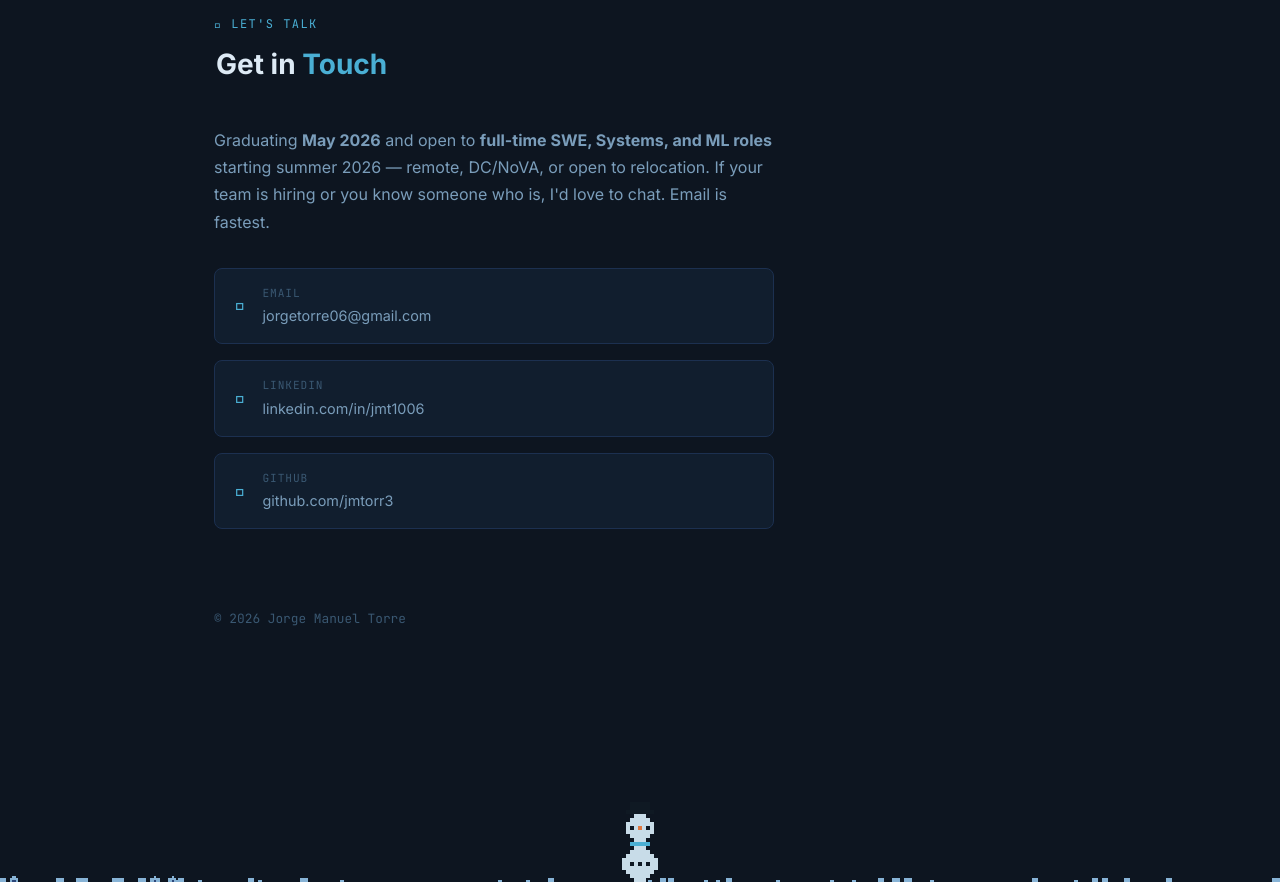
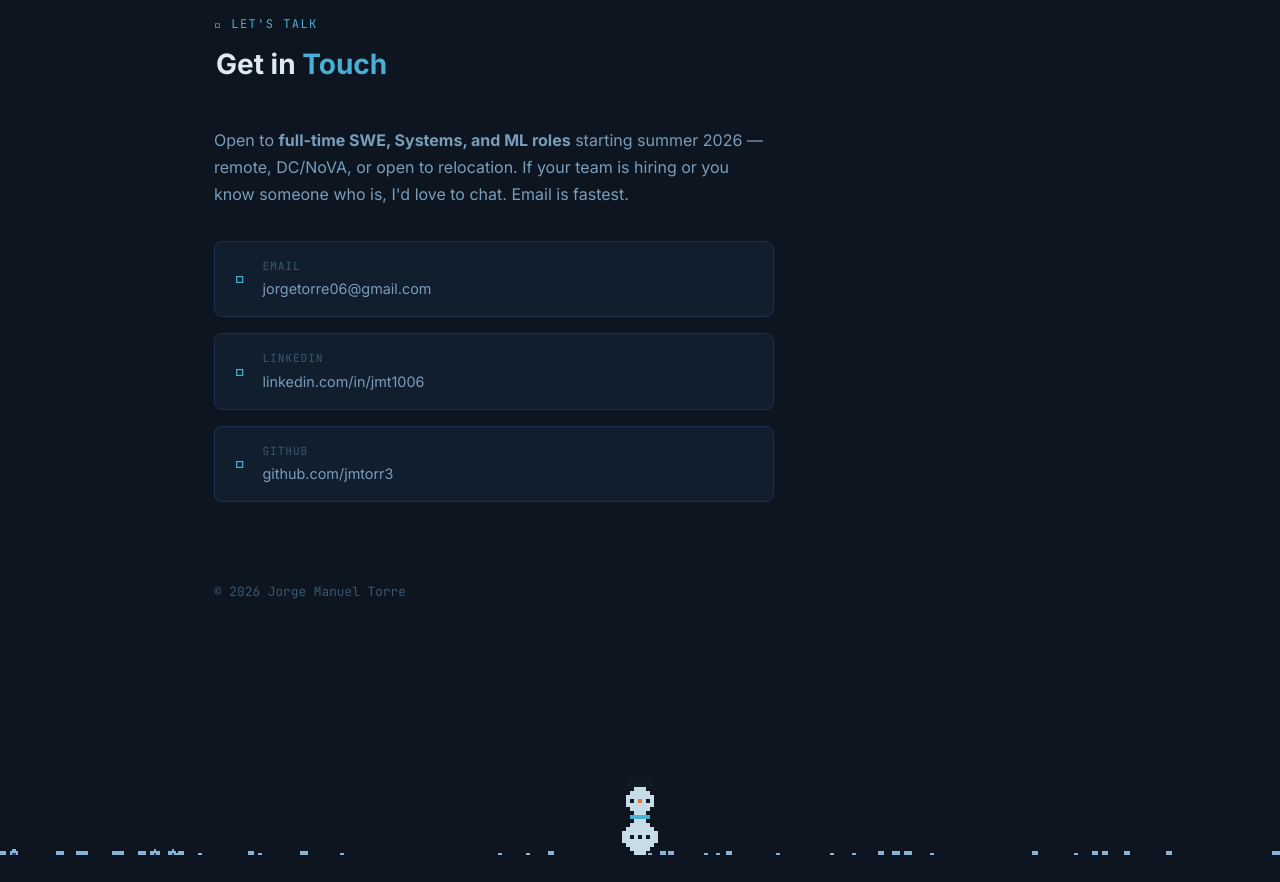
Before and after one commit to jmtorr3/jmtorr3.github.io, a React (Vite) app: page / in a window 1280 px wide. Shown: the part 5880-6762 px from the top of the page. After the commit the page ends 6735 px from the top, so only its background shows below. Built offline with nearby package versions, Linux system fonts and the light colour scheme; no server answers; a web font is replaced by a local one.

Commit message:
contact fix

```diff
--- a/src/components/Contact.tsx
+++ b/src/components/Contact.tsx
@@ -9,7 +9,7 @@ export default function Contact() {
 
 			<div className="contact-wrapper">
 				<p className="contact-intro">
-          Graduating <strong>May 2026</strong> and open to <strong>full-time SWE, Systems, and ML roles</strong> starting summer 2026 —
+					Open to <strong>full-time SWE, Systems, and ML roles</strong> starting summer 2026 —
 					remote, DC/NoVA, or open to relocation. If your team is hiring or you know someone who is,
 					I'd love to chat. Email is fastest.
 				</p>
```
Lines whose indentation alone changed are shown as unchanged.
